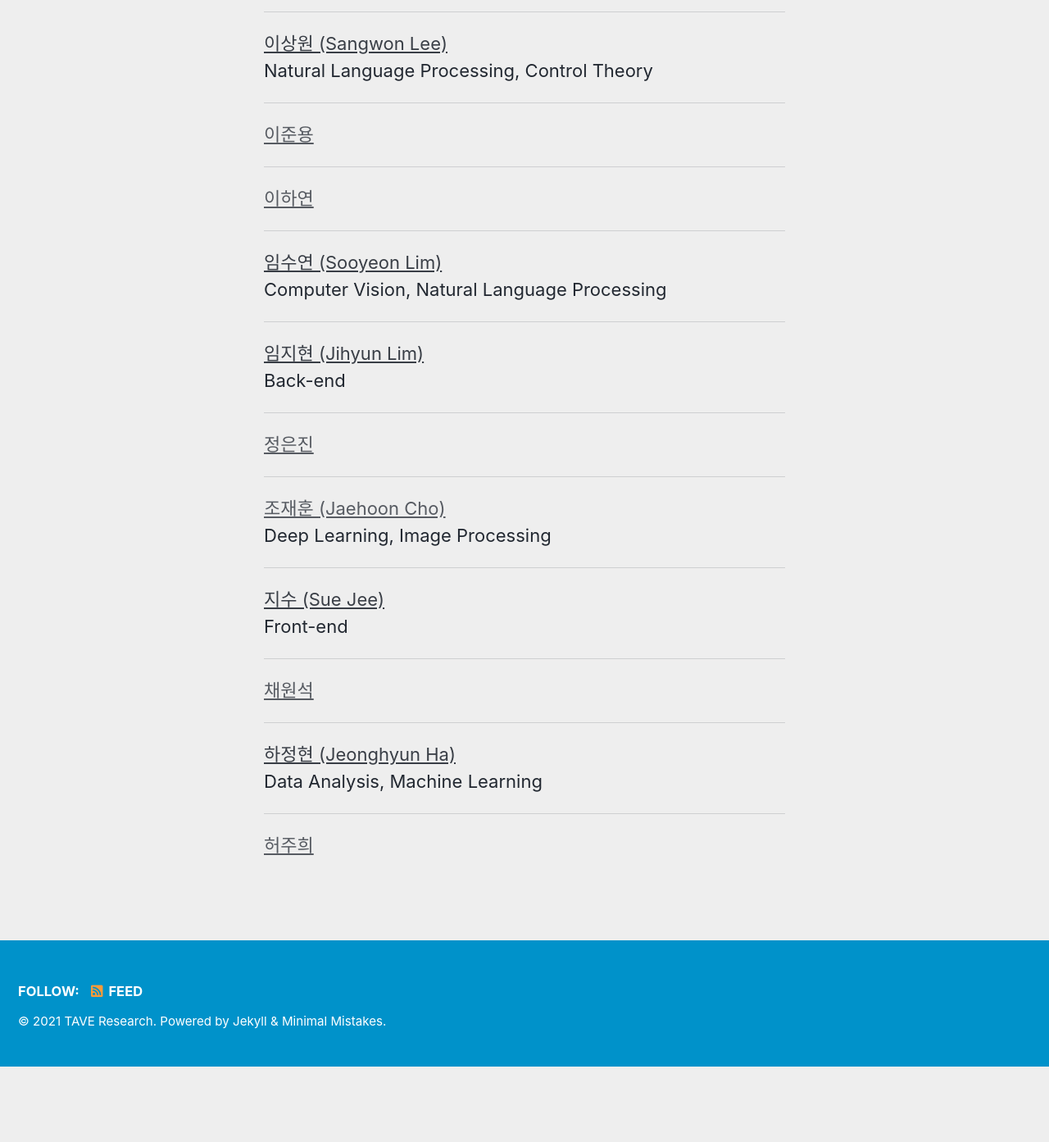
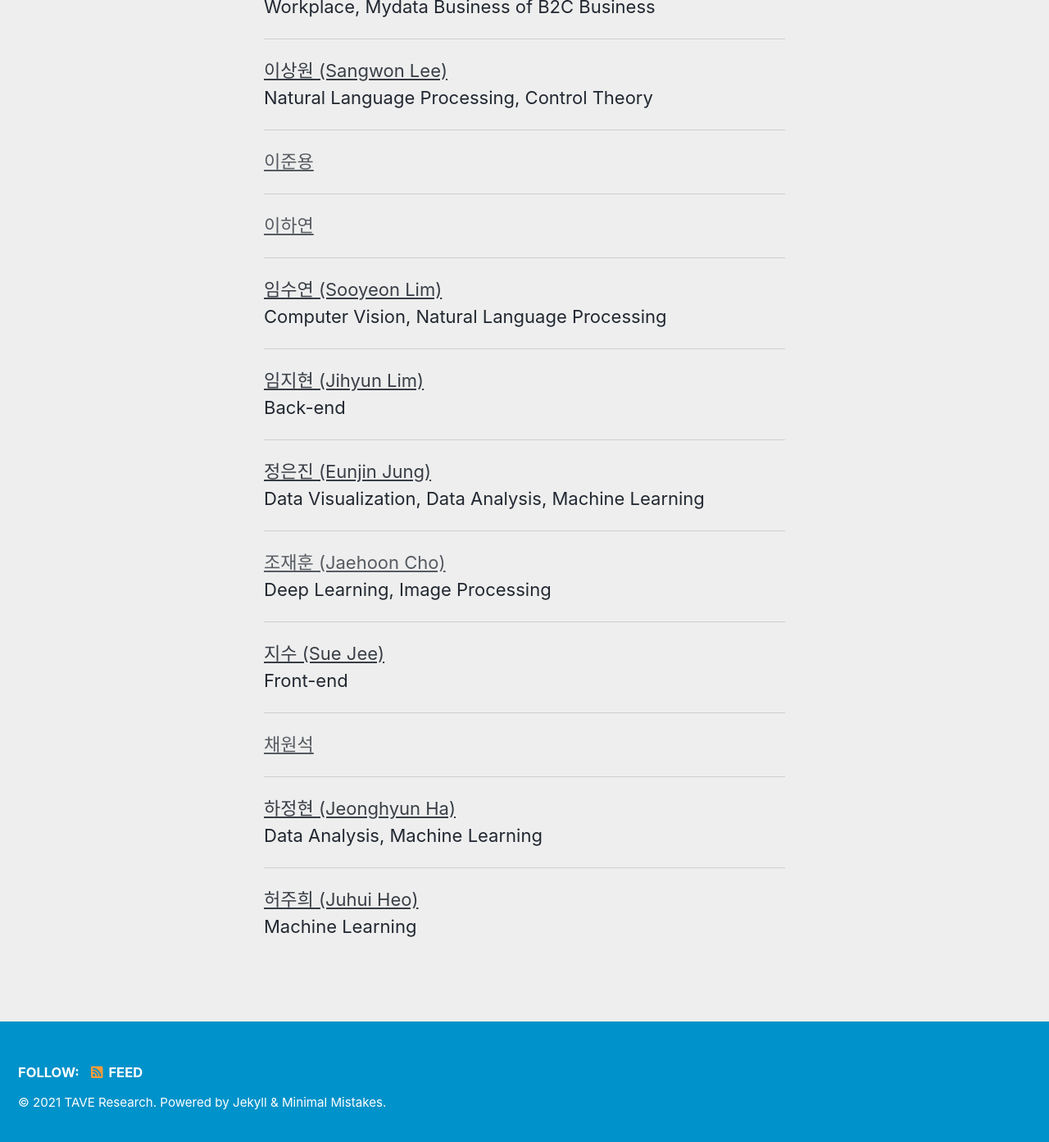
Before and after one commit to TAVEResearch/TAVEResearch.github.io, a Jekyll site: the page built from people.md, in a window 1280 px wide and 1400 px high, scrolled down 1515 px. Shown: the top 1393 px of the window at 82% size. Built offline with Jekyll 4.4.1, drawn with Linux system fonts in a browser that asks for light colours; cached includes are drawn as plain includes; before the commit the page ends 2816 px from its top, so only the background shows below that; some of the changed text lies outside the part shown.

Commit message:
Update _config.yml

```diff
--- a/_config.yml
+++ b/_config.yml
@@ -289,9 +289,9 @@ People:
   - name: 손명현
     interests: ""
     gitblog: ""
-  - name: 신석종
-    interests: ""
-    gitblog: ""
+  - name: 신석종 (Seokjong Shin)
+    interests: "Data Analysis, Machine Learning, Deep Learning"
+    gitblog: "https://github.com/totoma3"
   - name: 심소민 (Somin Shim)
     interests: "Machine Learning"
     gitblog: "https://github.com/sominshim"
@@ -328,9 +328,9 @@ People:
   - name: 임지현 (Jihyun Lim)
     interests: "Back-end"
     gitblog: "https://github.com/jadeneu"
-  - name: 정은진
-    interests: ""
-    gitblog: ""
+  - name: 정은진 (Eunjin Jung)
+    interests: "Data Visualization, Data Analysis, Machine Learning"
+    gitblog: "https://github.com/jayjinnie"
   - name: 조재훈 (Jaehoon Cho)
     interests: "Deep Learning, Image Processing"
   #     gitblog: "https://naver.com"
@@ -343,6 +343,6 @@ People:
   - name: 하정현 (Jeonghyun Ha)
     interests: "Data Analysis, Machine Learning"
     gitblog: "https://github.com/jeonghyunhaaa"
-  - name: 허주희
-    interests: ""
-    gitblog: ""
+  - name: 허주희 (Juhui Heo)
+    interests: "Machine Learning"
+    gitblog: "https://github.com/JuHuiHeo"
```
